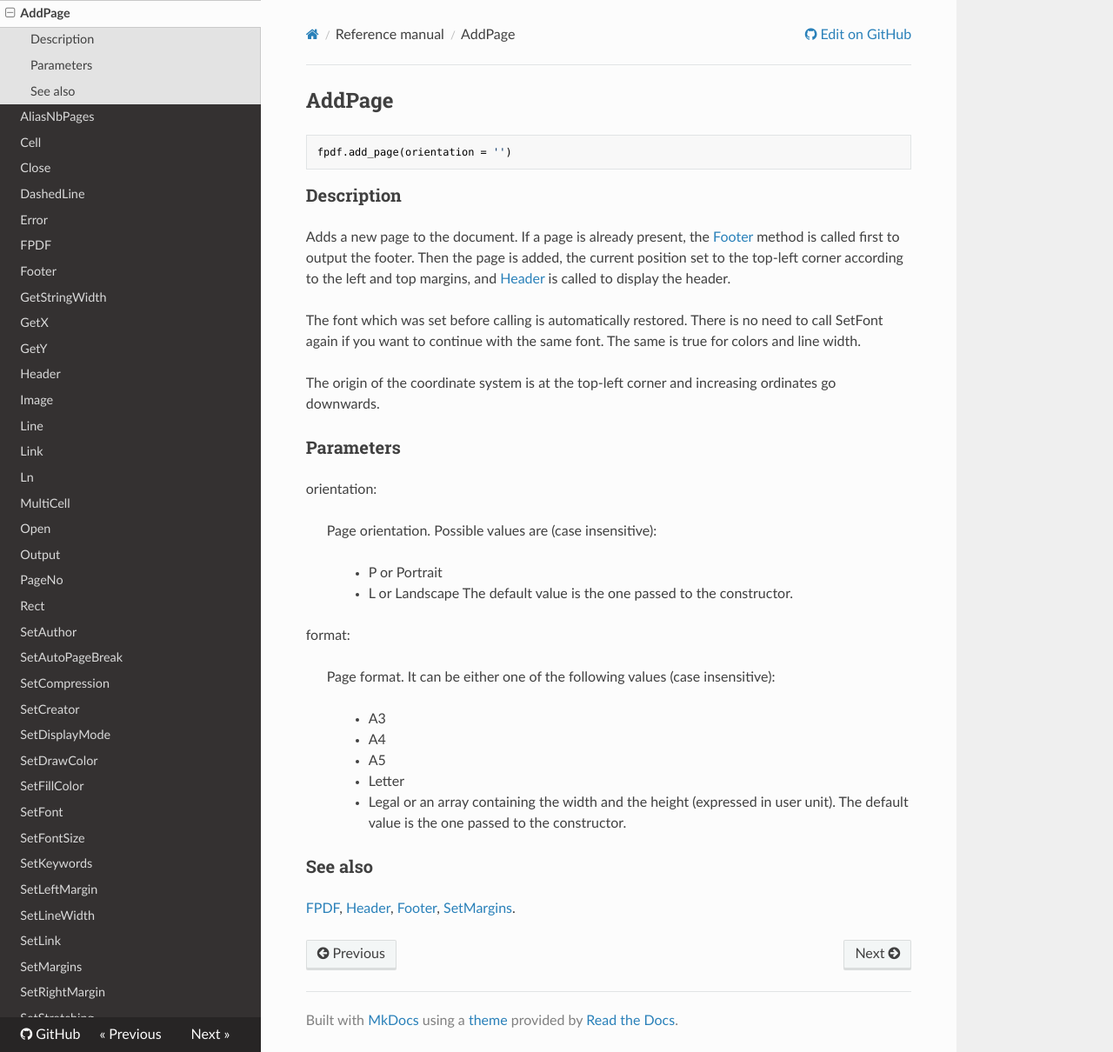
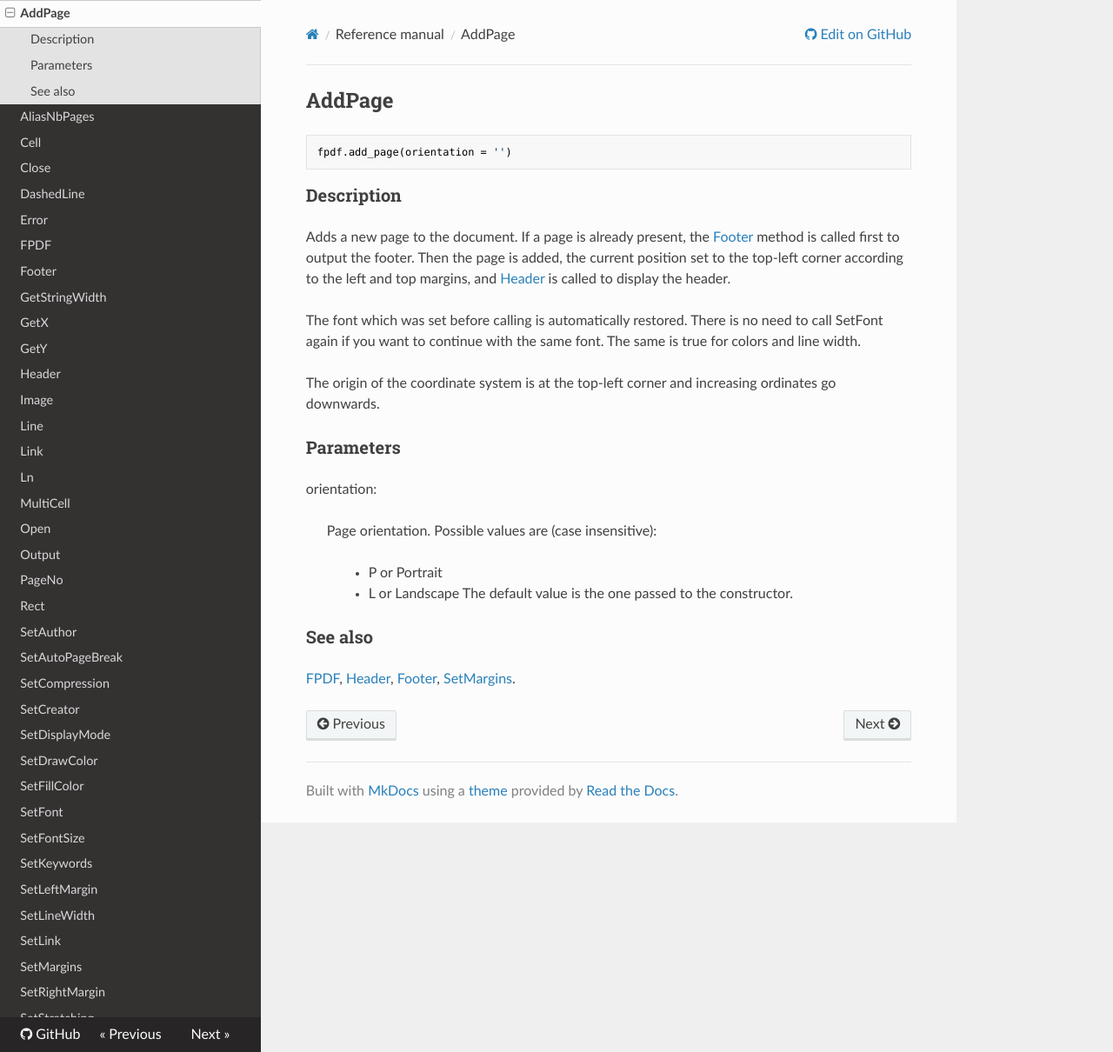
Before and after one commit to reingart/pyfpdf, an MkDocs documentation site: the page built from docs/reference/AddPage.md, in a window 1280 px wide and 1210 px high. Shown: the whole window at 87% size. Built offline with MkDocs 1.6.1, drawn with Linux system fonts in a browser that asks for light colours; nearby versions of some CDN libraries; old or Windows-style settings are respelled for this version of MkDocs.

Commit message:
Synchronize copypasta documentation with current library code.

```diff
--- a/docs/reference/AddPage.md
+++ b/docs/reference/AddPage.md
@@ -20,16 +20,6 @@ orientation:
 >>    * L or Landscape
 > The default value is the one passed to the constructor.
 
-format:
-> Page format. It can be either one of the following values (case insensitive):
->>    * A3
->>    * A4
->>    * A5
->>    * Letter
->>    * Legal
-> or an array containing the width and the height (expressed in user unit).
-> The default value is the one passed to the constructor.
-
 ### See also ###
 
 [FPDF](FPDF.md), [Header](Header.md), [Footer](Footer.md), [SetMargins](SetMargins.md).
```
